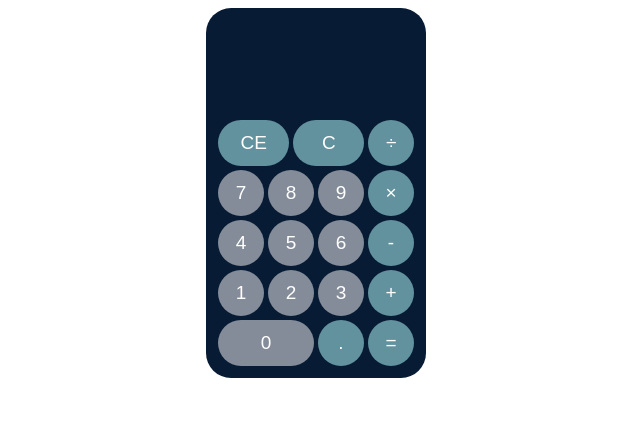
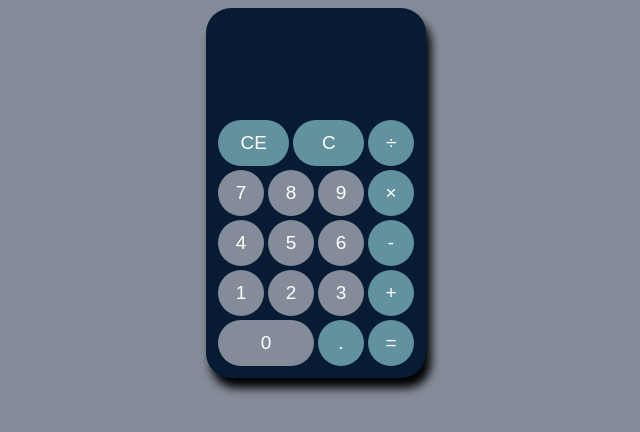
Before and after one commit to asamardzija93/calculator, a plain HTML site: page index.html in a window 1280 px wide. Shown: the whole page, without its empty margins (324-964 px from the left). Drawn offline with Linux system fonts and the light colour scheme.

Commit message:
added background colors

```diff
--- a/style.css
+++ b/style.css
@@ -1,4 +1,11 @@
+body{
+    background-color: #838C98;
+    display:flex;
+    justify-content: center;
+    align-items: center;
+}
 #main-container{
+    box-shadow: 5px 10px 10px black;
     height:350px;
     width:200px;
     background-color: #081B35;
```
